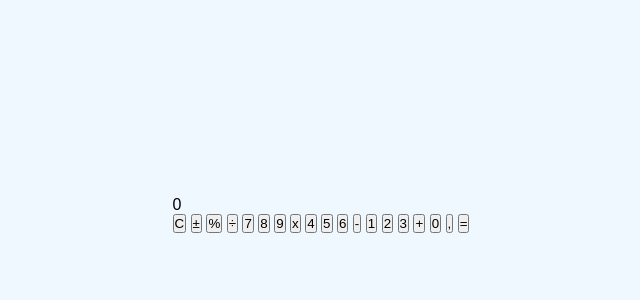
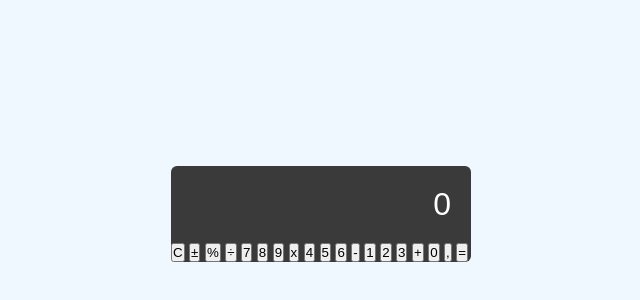
Before and after one commit to marialauracode/calculadora-js, a plain HTML site: page index.html in a window 1280 px wide. Shown: the part 186-486 px from the top of the page, without its empty margins (319-959 px from the left). Drawn offline with Linux system fonts and the light colour scheme.

Commit message:
Update style.css

```diff
--- a/style.css
+++ b/style.css
@@ -4,7 +4,7 @@
     box-sizing: border-box; /*Temos um controle maior com este comando
     em relação aos tamanhos reais dos elementos.
     -> Box-sizing:border-box evita que os elementos fiquem maiores do que o esperado.*/
-    font-family:Arial, Helvetica, sans-serif
+    font-family:Arial, Helvetica, sans-serif;
 }
 
 body{
@@ -14,6 +14,19 @@ body{
     height: 100vh; /*representa 100% da altura do navegador. Faz com que
     o elemento fique centralizado na tela, respeitando o tamanho do container.*/
     background-color: aliceblue;
+}
+
+.calculadora{
+    background-color: #3b3a3a;
+    border-radius:6px;
+    width: 300px;
+}
+
+.resultado{
+    padding:20px;
+    text-align: right;
+    font-size:2rem;
+    color:white;
 
 }
 
```
